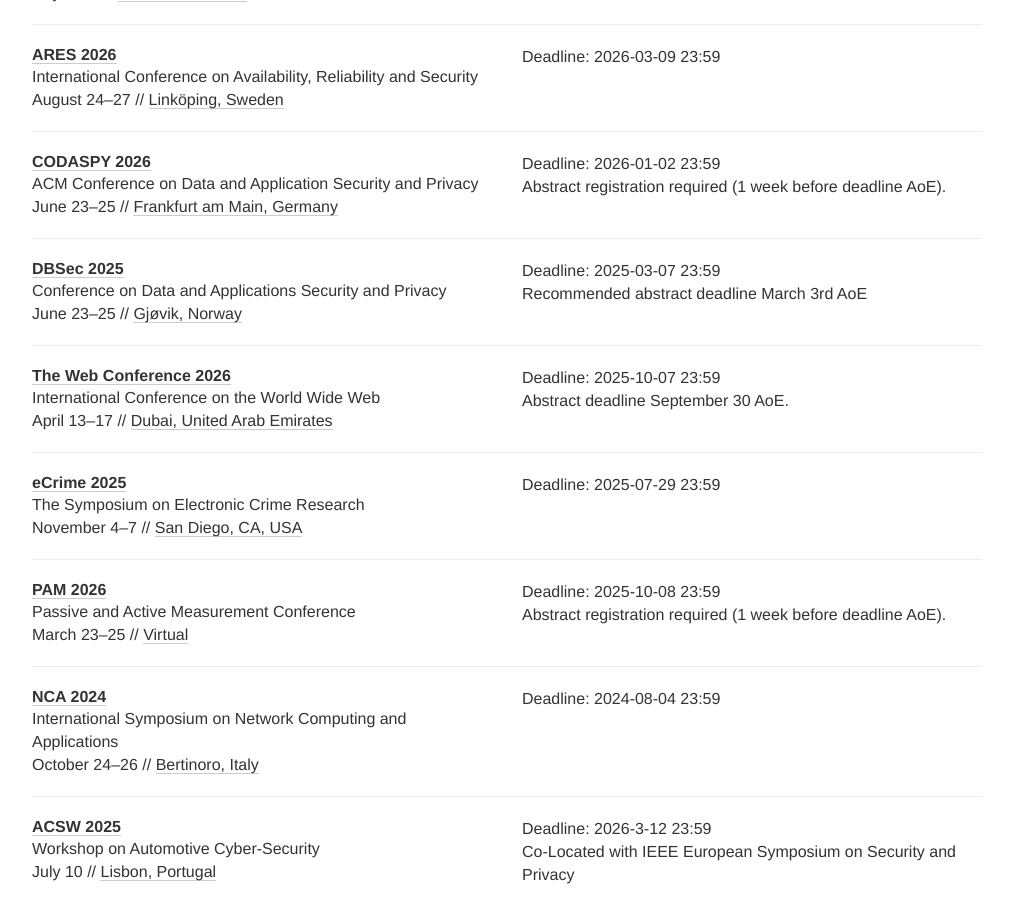
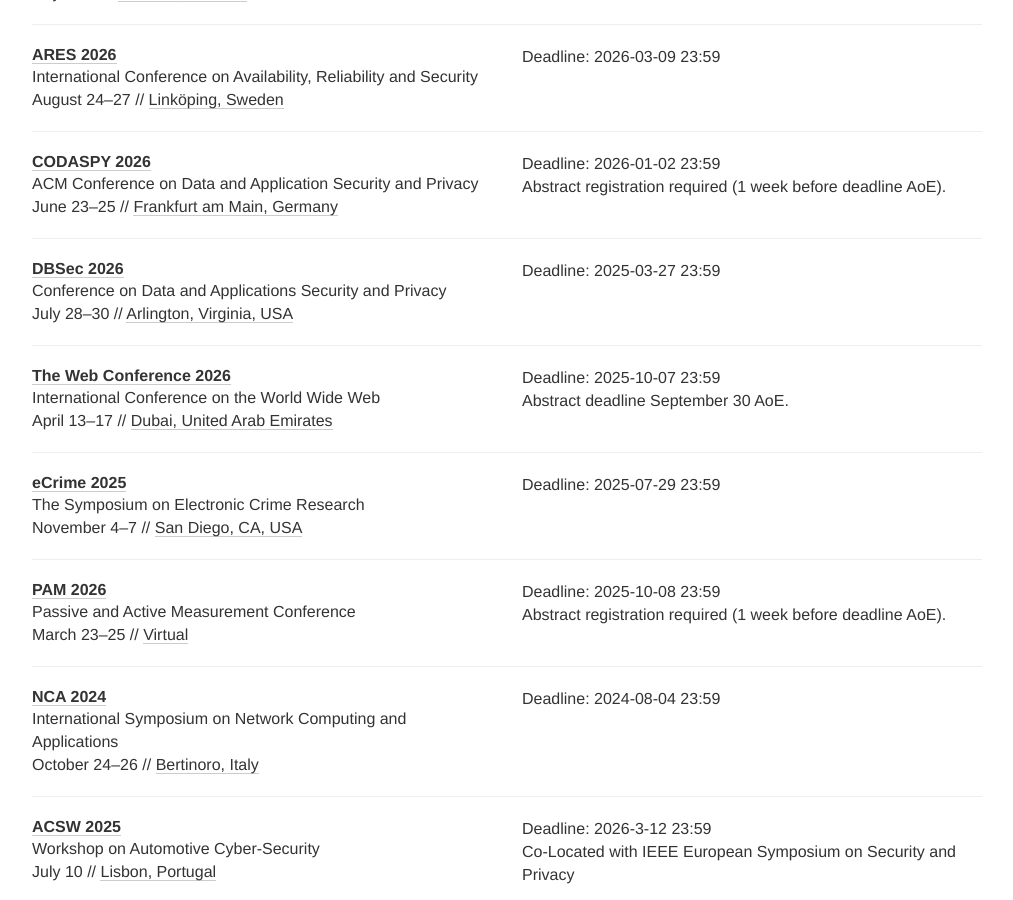
Before and after one commit to sec-deadlines/sec-deadlines.github.io, a Jekyll site: the page built from index.html, in a window 1280 px wide and 900 px high, scrolled down 10004 px. Shown: the whole window, without its empty margins (133-1146 px from the left). Built offline with Jekyll 4.4.1, drawn with Linux system fonts in a browser that asks for light colours; nearby versions of some CDN libraries; comment, search, counter and statistics services are not loaded.

Commit message:
Update DBSec'26
Updated DBSec'26

```diff
--- a/_data/conferences.yml
+++ b/_data/conferences.yml
@@ -603,12 +603,11 @@
 
 - name: DBSec
   description: Conference on Data and Applications Security and Privacy
-  year: 2025
-  link: https://www.ntnu.edu/web/dbsec2025/
-  deadline: ["2025-03-07 23:59"]
-  comment: Recommended abstract deadline March 3rd AoE
-  date: June 23-25
-  place: Gjøvik, Norway
+  year: 2026
+  link: https://dbsec2026.gmu.edu/
+  deadline: ["2025-03-27 23:59"]
+  date: July 28-30
+  place: Arlington, Virginia, USA
   tags: [CRYPTO, SEC, CONF, PRIV]
 
 - name: The Web Conference
```
